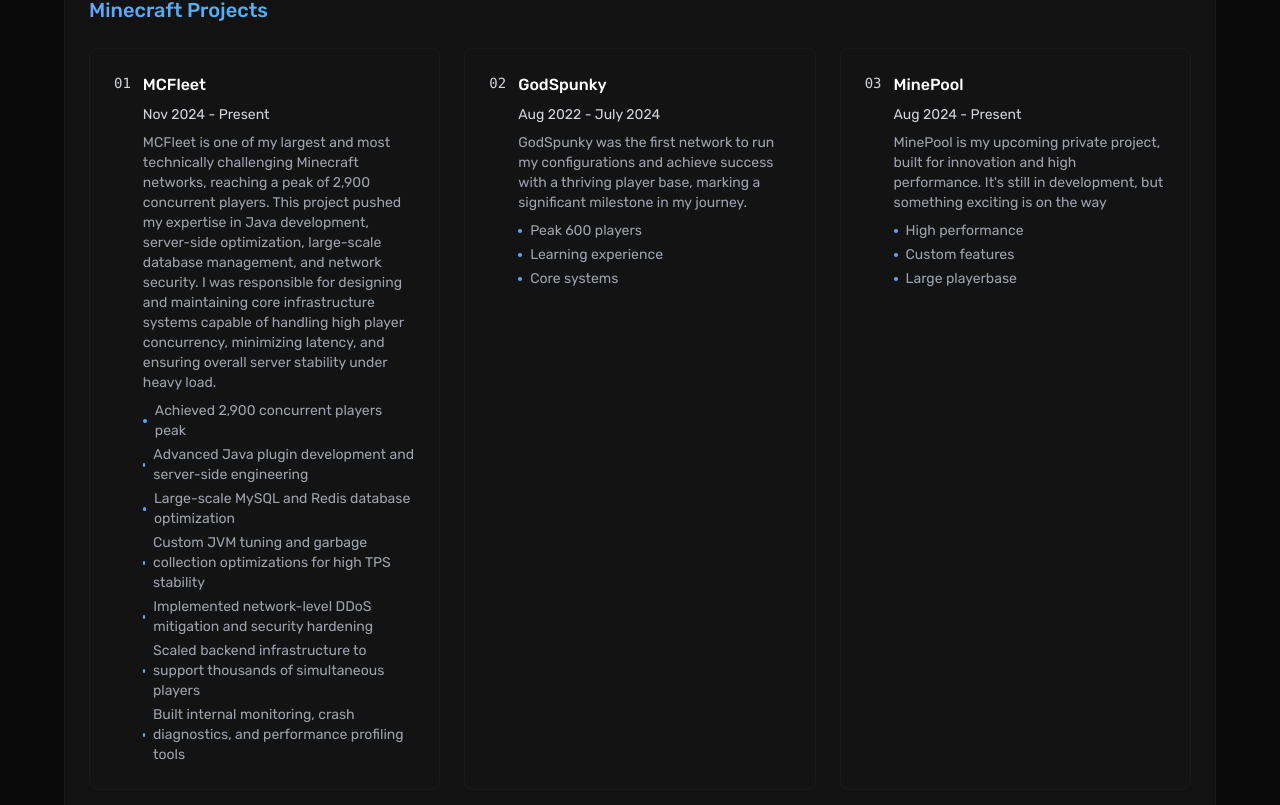
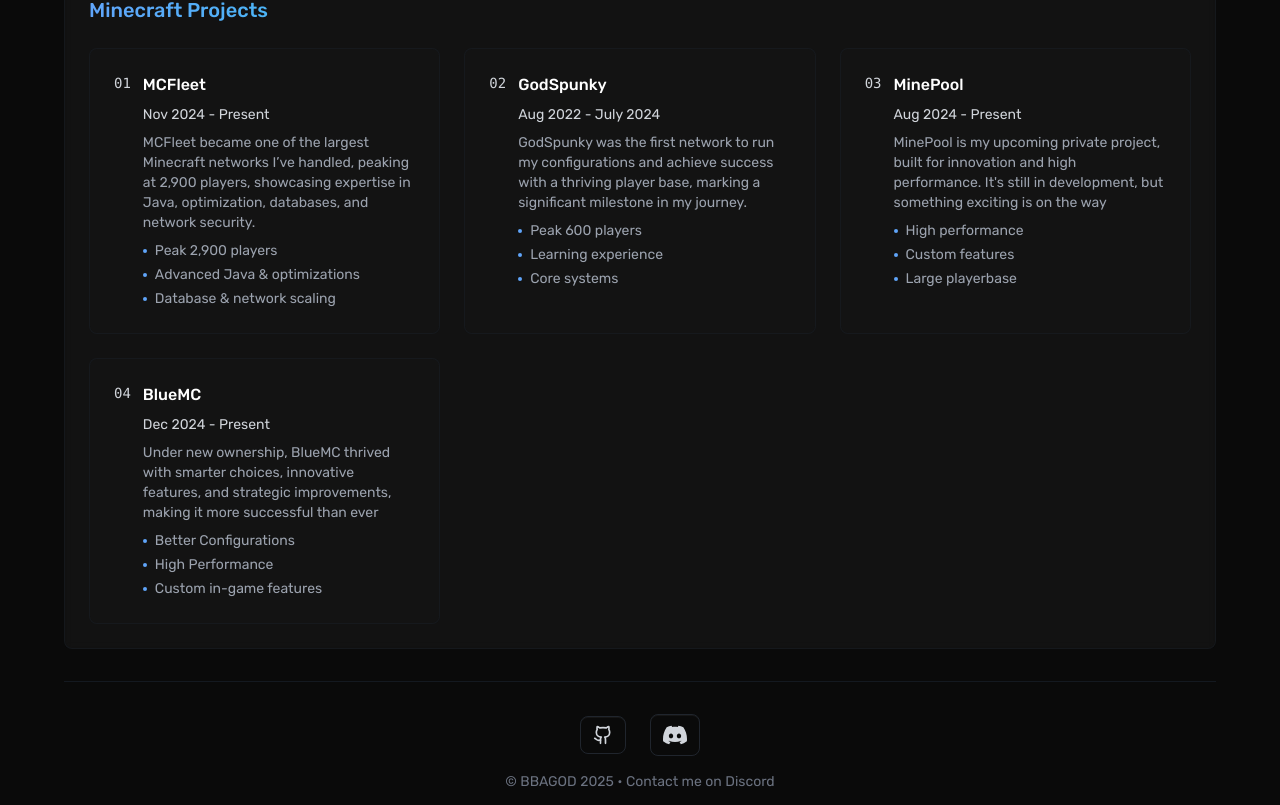
Before and after one commit to wtxhshxsgshsoosks/sdsddsqewrweasd, a React (Vite) app: page / in a window 1280 px wide. Shown: the part 1615-2420 px from the top of the page. Built offline with nearby package versions, Linux system fonts and the light colour scheme.

Commit message:
Update App.tsx

```diff
--- a/src/App.tsx
+++ b/src/App.tsx
@@ -71,8 +71,8 @@
     {
       name: "MCFleet",
       period: "Nov 2024 - Present",
-      description: "MCFleet is one of my largest and most technically challenging Minecraft networks, reaching a peak of 2,900 concurrent players. This project pushed my expertise in Java development, server-side optimization, large-scale database management, and network security. I was responsible for designing and maintaining core infrastructure systems capable of handling high player concurrency, minimizing latency, and ensuring overall server stability under heavy load.",
-      achievements: ["Achieved 2,900 concurrent players peak", "Advanced Java plugin development and server-side engineering", "Large-scale MySQL and Redis database optimization", "Custom JVM tuning and garbage collection optimizations for high TPS stability", "Implemented network-level DDoS mitigation and security hardening", "Scaled backend infrastructure to support thousands of simultaneous players", "Built internal monitoring, crash diagnostics, and performance profiling tools"]
+      description: "MCFleet became one of the largest Minecraft networks I’ve handled, peaking at 2,900 players, showcasing expertise in Java, optimization, databases, and network security.",
+      achievements: ["Peak 2,900 players", "Advanced Java & optimizations", "Database & network scaling"]
     },
     {
       name: "GodSpunky",
```
